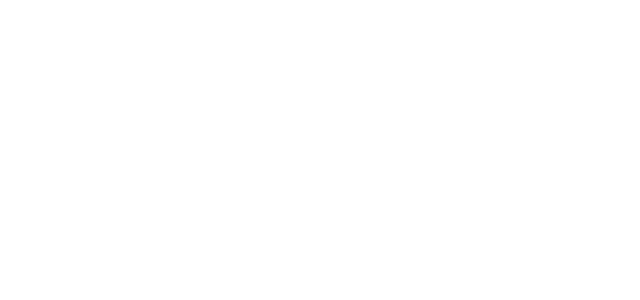
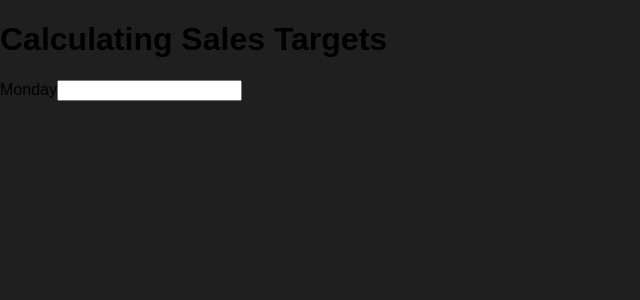
Before and after one commit to TomaszKoniecznyIT/Target_COE, a React (Create React App) app: page / in a window 1280 px wide. Shown: the top 300 px of the page, without its empty margins (0-640 px from the left). Built offline with nearby package versions, Linux system fonts and the light colour scheme.

Commit message:
adding components: header, addday, targets

```diff
--- a/src/App.js
+++ b/src/App.js
@@ -1,7 +1,14 @@
 import React from "react";
+import Header from "./components/Header";
+import Day from "./components/AddDay";
 
 function App() {
-  return <div></div>;
+  return (
+    <div>
+      <Header></Header>
+      <Day></Day>
+    </div>
+  );
 }
 
 export default App;
--- /dev/null
+++ b/src/components/AddDay.js
@@ -0,0 +1,10 @@
+const Day = () => {
+  return (
+    <form>
+      <label>Monday</label>
+      <input></input>
+    </form>
+  );
+};
+
+export default Day;
--- /dev/null
+++ b/src/components/Header.js
@@ -0,0 +1,9 @@
+const Header = () => {
+  return (
+    <div>
+      <h1>Calculating Sales Targets</h1>
+    </div>
+  );
+};
+
+export default Header;
--- a/src/index.css
+++ b/src/index.css
@@ -4,6 +4,7 @@
 
 html {
   font-family: sans-serif;
+  background: #1f1f1f;
 }
 
 body {
```
Also changed, not shown: src/components/Targets.js (added).
